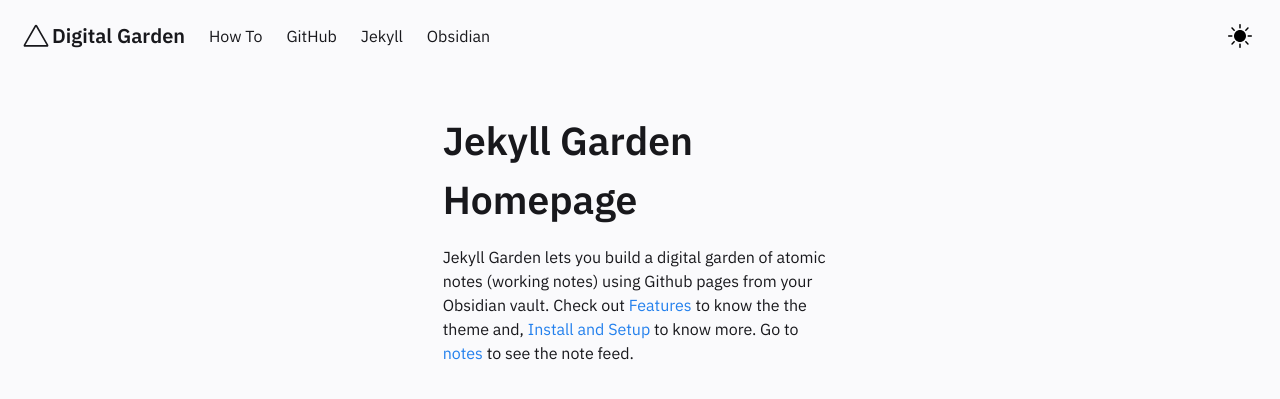
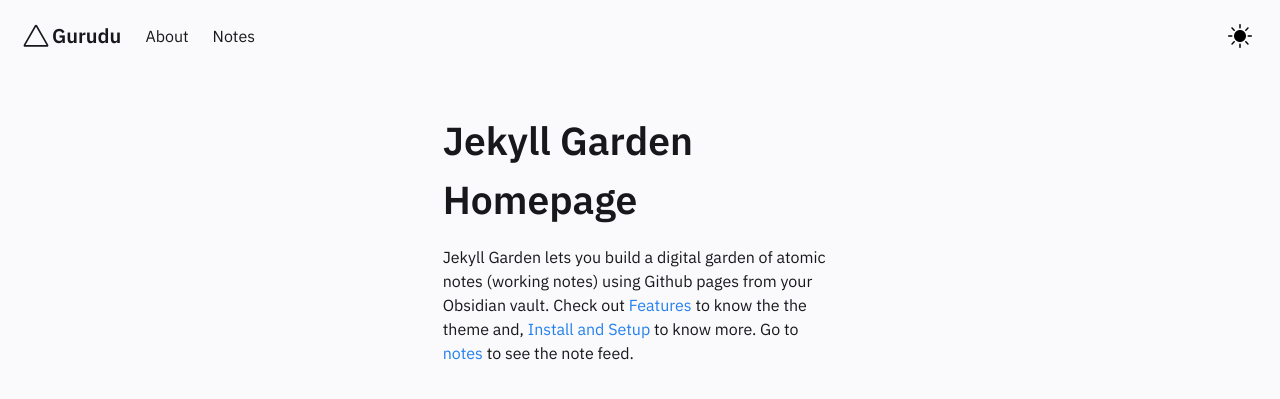
Before and after one commit to gurudublog/gurudublog.github.io, a Jekyll site: the page built from pages/index.md, in a window 1280 px wide. Shown: the top 399 px of the page. Built offline with Jekyll 4.4.1, drawn with Linux system fonts in a browser that asks for light colours.

Commit message:
simplifying header

```diff
--- a/_includes/Header.html
+++ b/_includes/Header.html
@@ -35,7 +35,7 @@
         <svg width="32" height="32" viewBox="0 0 80 80" fill="none" xmlns="http://www.w3.org/2000/svg">
           <path fill-rule="evenodd" clip-rule="evenodd" d="M36.9477 13.7742C38.3043 11.4086 41.6957 11.4086 43.0523 13.7742L70.5226 61.6774C71.8791 64.043 70.1834 67 67.4703 67H12.5297C9.81658 67 8.12089 64.043 9.47744 61.6774L36.9477 13.7742ZM40 16.9677L13.7506 62.7419H66.2494L40 16.9677Z" fill="var(--text-main)"/>
         </svg>
-        <h4>Digital Garden</h4>
+        <h4>Gurudu</h4>
       </a>
       <div class="navbar-item navbar-dark-mode__mobile is-hidden-tablet" onclick="modeSwitcher()">
         <div class="buttons">
@@ -55,17 +55,11 @@
 
     <div id="navbarBasicExample" class="navbar-menu">
       <div class="navbar-start">
-        <a href="../posts/how-to"  class="navbar-item">
-          How To
+        <a href="/about"  class="navbar-item">
+          About
         </a>
-        <a href="https://github.com/Jekyll-Garden/jekyll-garden.github.io" target="_blank" class="navbar-item">
-          GitHub
-        </a>
-        <a href="https://jekyllrb.com/" target="_blank"  class="navbar-item">
-          Jekyll
-        </a>
-        <a href="https://obsidian.md/"  target="_blank" class="navbar-item">
-          Obsidian
+        <a href="/notes" class="navbar-item">
+          Notes
         </a>
       </div>
       <div class="navbar-end is-hidden-mobile" onclick="modeSwitcher()" >
```
